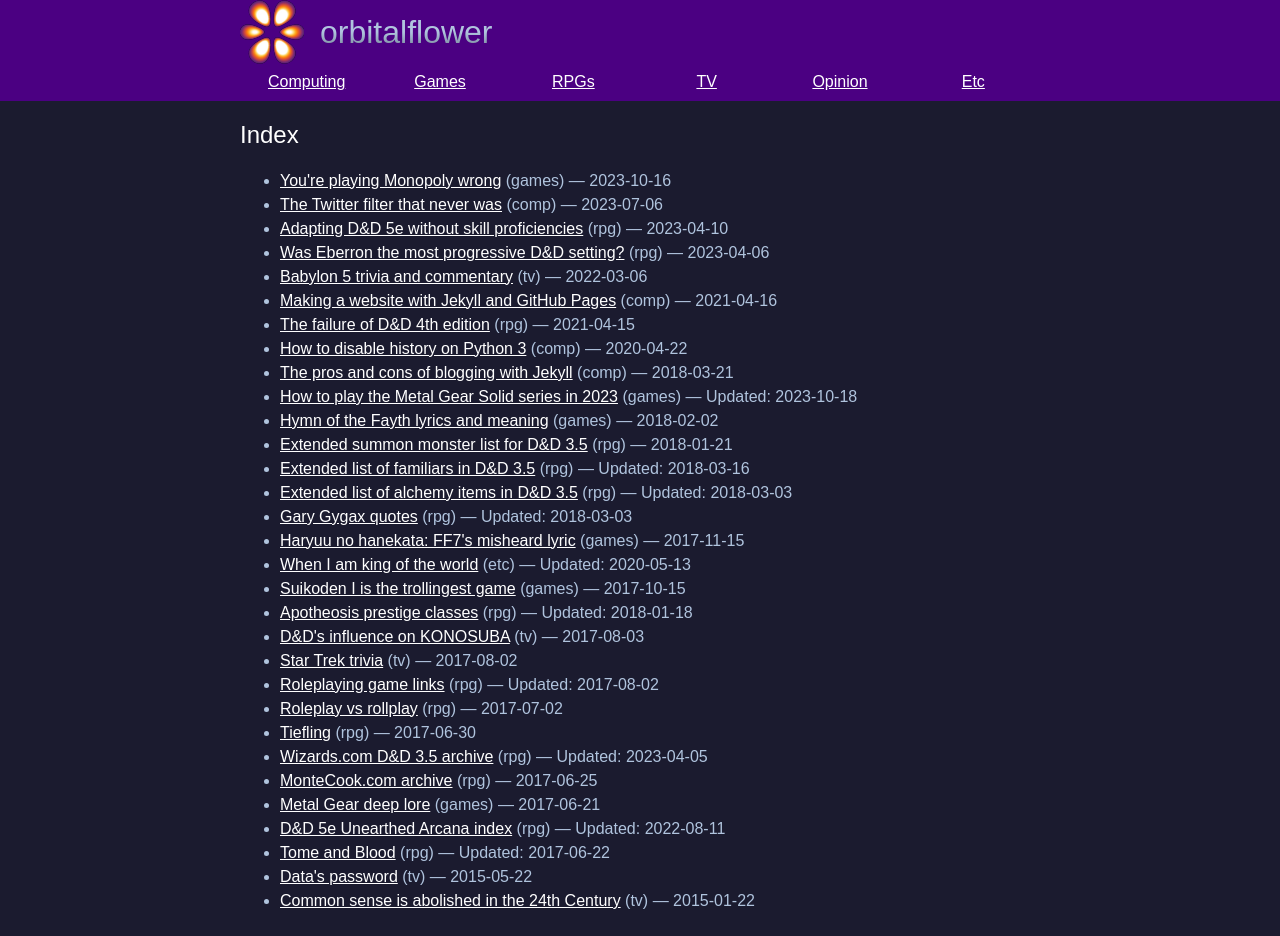
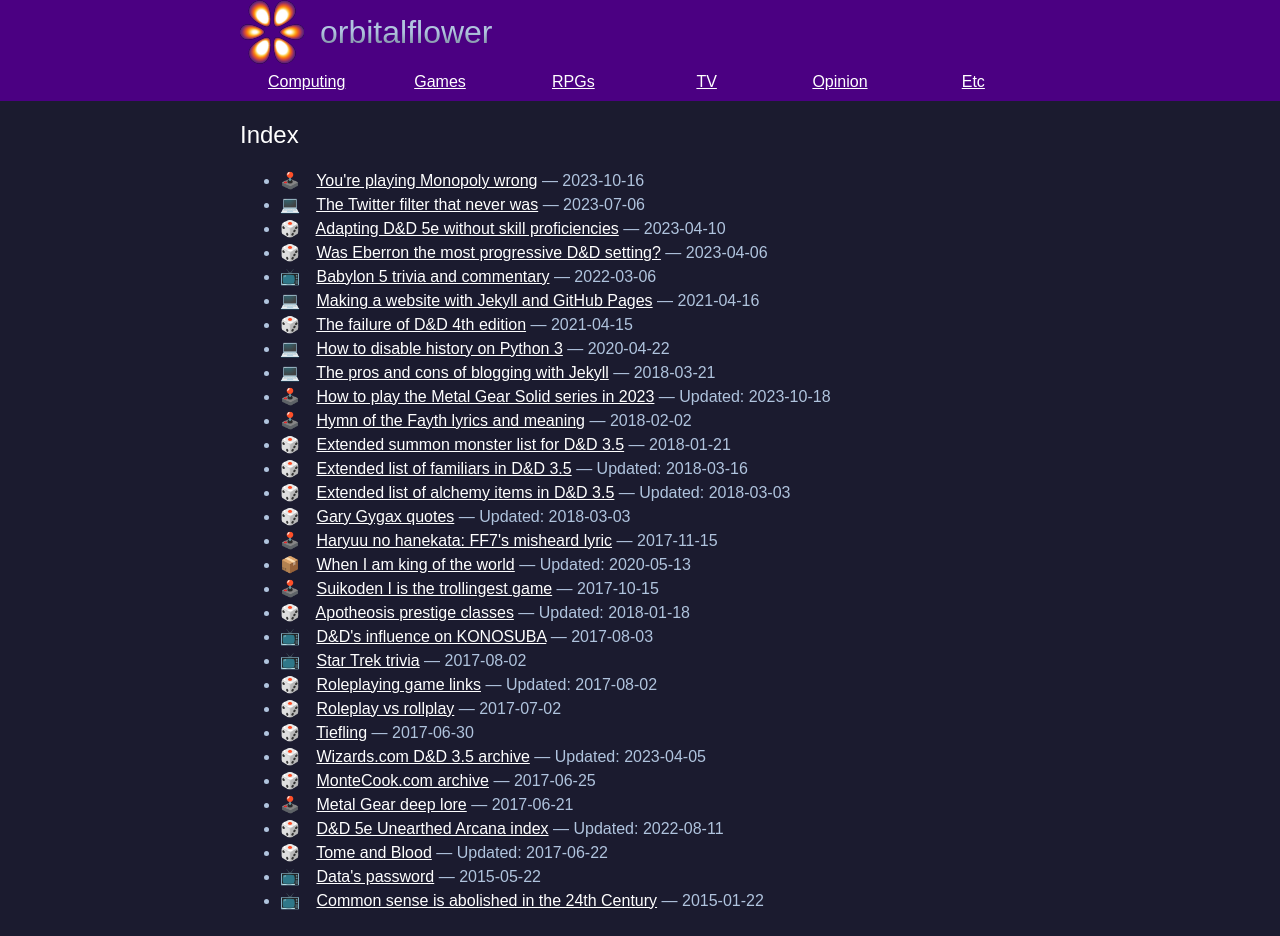
Before and after one commit to orbitalflower/orbitalflower.github.io, a Jekyll site: the page built from index.md, in a window 1280 px wide. Shown: the top 936 px of the page. Built offline with Jekyll 4.4.1, drawn with Linux system fonts in a browser that asks for light colours; some of the changed text lies outside the part shown.

Commit message:
Emoji-based category system

```diff
--- a/_config.yml
+++ b/_config.yml
@@ -18,3 +18,11 @@ defaults:
       path: ""
     values:
       layout: "default"
+
+category_emoji:
+  comp: "💻"
+  etc: "📦"
+  games: "🕹️"
+  opinion: "💬"
+  rpg: "🎲"
+  tv: "📺"
--- a/_layouts/category.html
+++ b/_layouts/category.html
@@ -9,7 +9,8 @@ license: none
 <ul>
 {% for post in site.posts %}
   {% if post.category == page.category %}
-    <li><a href="{{ post.url }}">{{ post.title }}</a>
+    <li><span class="cat-emoji" title="{{post.category}}">{{site.category_emoji[post.category]}}</span>
+    <a href="{{ post.url }}">{{ post.title }}</a>
     {% if post.updated %}&mdash; Updated: <time>{{ post.updated | date: "%Y-%m-%d" }}</time>
     {% else %}&mdash; <time>{{ post.date | date: "%Y-%m-%d" }}</time>
     {% endif %}
--- a/_layouts/index.html
+++ b/_layouts/index.html
@@ -10,8 +10,9 @@ license: none
 
 <ul>
 {% for post in site.posts %}
-  <li><a href="{{post.url}}">{{post.title}}</a>
-  {{ post.category | default: "" | prepend: " (" | append: ") " }}
+  <li><span class="cat-emoji" title="{{post.category}}">{{site.category_emoji[post.category]}}</span>
+    <a href="{{post.url}}">{{post.title}}</a>
+<!--  {{ post.category | default: "" | prepend: " (" | append: ") " }} -->
   {% if post.updated %}&mdash; Updated: <time>{{ post.updated | date: "%Y-%m-%d" }}</time>
   {% else %}&mdash; <time>{{ post.date | date: "%Y-%m-%d" }}</time>
   {% endif %}
@@ -25,8 +26,9 @@ license: none
 {% assign sortedPosts = site.posts | sort: 'updated' | reverse %}
 {% for post in sortedPosts limit:10 %}
   {% if post.updated %}
-    <li><a href="{{post.url}}">{{post.title}}</a>
-    {{ post.category | default: "" | prepend: " (" | append: ") " }}
+  <li><span class="cat-emoji">{{site.category_emoji[post.category]}}</span>
+    <a href="{{post.url}}">{{post.title}}</a>
+<!--    {{ post.category | default: "" | prepend: " (" | append: ") " }} -->
     &mdash; <time>{{ post.updated | date: "%Y-%m-%d" }}</time></li>
   {% endif %}
 {% endfor %}
--- a/style.css
+++ b/style.css
@@ -241,6 +241,11 @@ img:not([alt]) {
   border: 1px dashed #c00;
 }
 
+span.cat-emoji {
+  display: inline-block;
+  width: 2em;
+}
+
 footer {
   padding: 2em 0 5em 0;
 }
```
Also changed, not shown: _layouts/links.md (+1 -0 lines).
